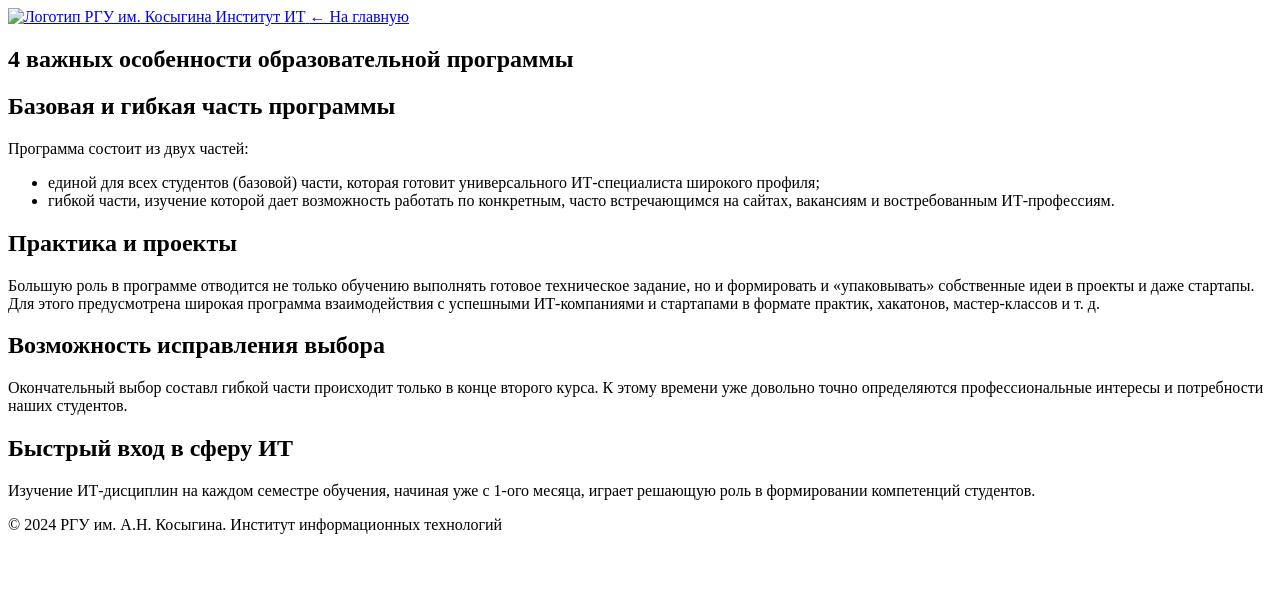
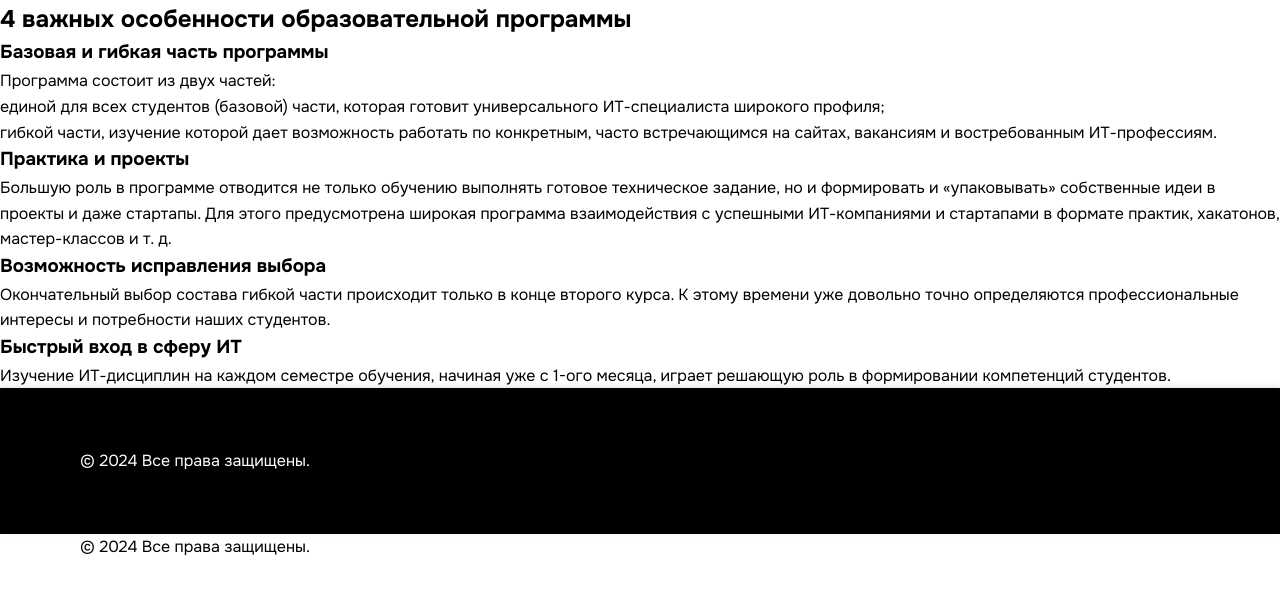
Before and after one commit to AlinaAvazova/sait07437, a plain HTML site: page особенности.html in a window 1280 px wide. Drawn offline with Linux system fonts and the light colour scheme.

Commit message:
Update особенности.html

```diff
--- a/особенности.html
+++ b/особенности.html
@@ -3,62 +3,54 @@
 <head>
     <meta charset="UTF-8">
     <meta name="viewport" content="width=device-width, initial-scale=1.0">
-    <title>Особенности программы | РГУ им. Косыгина</title>
-    <meta name="description" content="4 ключевых особенности образовательной программы Института информационных технологий">
-    <link href="https://fonts.googleapis.com/css2?family=Onest:wght@100..900&display=swap" rel="stylesheet">
-
-    <header>
-        <div class="container">
-            <nav class="navbar">
-                <a href="index.html" class="logo">
-                    <img src="images/logo.png" alt="Логотип РГУ им. Косыгина">
-                    <span>Институт ИТ</span>
-                </a>
-                <a href="index.html" class="back-link">← На главную</a>
-            </nav>
-        </div>
-    </header>
+    <title>4 Важных Особенности</title>
+    <link rel="stylesheet" href="style.css">
+    <link rel="preconnect" href="https://fonts.googleapis.com">
+    <link rel="preconnect" href="https://fonts.gstatic.com" crossorigin>
+    <link href="https://fonts.googleapis.com/css2?family=Onest:wght@400;700&display=swap" rel="stylesheet">
 
     <main>
-        <section class="program-hero">
-            <div class="container">
-                <h1>4 важных особенности образовательной программы</h1>
-            </div>
-        </section>
+        <section class="features-section">
+            <h2>4 важных особенности образовательной программы</h2>
 
-        <section class="features">
-            <div class="container">
-                <article class="feature-card">
-                    <h2>Базовая и гибкая часть программы</h2>
+            <div class="feature" data-number="1">
+                <h3>Базовая и гибкая часть программы</h3>
                 <p>Программа состоит из двух частей:</p>
                 <ul>
                     <li>единой для всех студентов (базовой) части, которая готовит универсального ИТ-специалиста широкого профиля;</li>
                     <li>гибкой части, изучение которой дает возможность работать по конкретным, часто встречающимся на сайтах, вакансиям и востребованным ИТ-профессиям.</li>
                 </ul>
-                </article>
+            </div>
 
-                <article class="feature-card">
-                    <h2>Практика и проекты</h2>
+            <div class="feature" data-number="2">
+                <h3>Практика и проекты</h3>
                 <p>Большую роль в программе отводится не только обучению выполнять готовое техническое задание, но и формировать и «упаковывать» собственные идеи в проекты и даже стартапы. Для этого предусмотрена широкая программа взаимодействия с успешными ИТ-компаниями и стартапами в формате практик, хакатонов, мастер-классов и т. д.</p>
-                </article>
+            </div>
 
-                <article class="feature-card">
-                    <h2>Возможность исправления выбора</h2>
-                    <p>Окончательный выбор составл гибкой части происходит только в конце второго курса. К этому времени уже довольно точно определяются профессиональные интересы и потребности наших студентов.</p>
-                </article>
+            <div class="feature" data-number="3">
+                <h3>Возможность исправления выбора</h3>
+                <p>Окончательный выбор состава гибкой части происходит только в конце второго курса. К этому времени уже довольно точно определяются профессиональные интересы и потребности наших студентов.</p>
+            </div>
 
-                <article class="feature-card">
-                    <h2>Быстрый вход в сферу ИТ</h2>
+            <div class="feature" data-number="4">
+                <h3>Быстрый вход в сферу ИТ</h3>
                 <p>Изучение ИТ-дисциплин на каждом семестре обучения, начиная уже с 1-ого месяца, играет решающую роль в формировании компетенций студентов.</p>
-                </article>
             </div>
         </section>
     </main>
 
-    <footer>
-        <div class="container">
-            <p>© 2024 РГУ им. А.Н. Косыгина. Институт информационных технологий</p>
+    <footer class="footer">
+        <div class="footer-container">
+            <p>&copy; 2024 Все права защищены.</p>
         </div>
     </footer>
+
 </body>
 </html>
+<div class="footer-container">
+            <p>&copy; 2024 Все права защищены.</p>
+        </div>
+    </footer>
+
+</body>
+</html>
```
Lines whose indentation alone changed are shown as unchanged.
